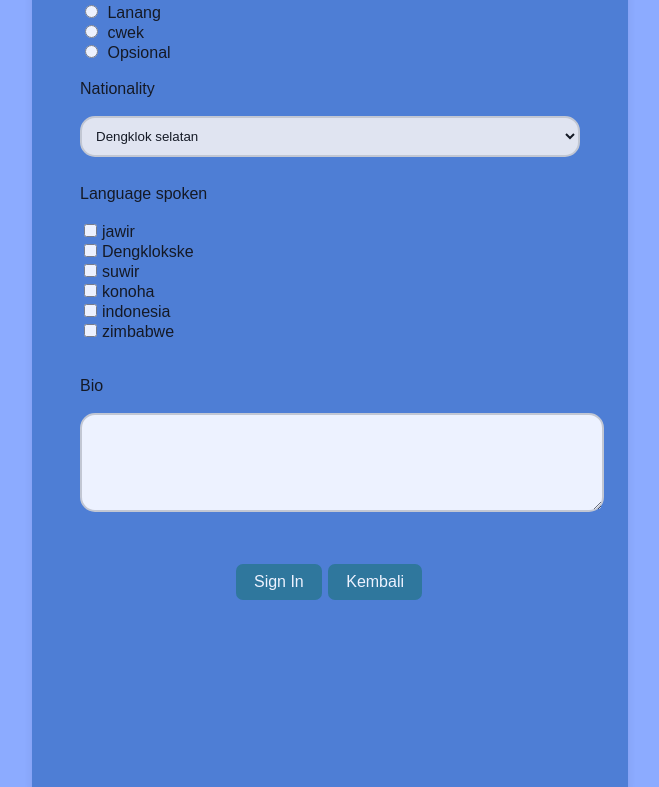
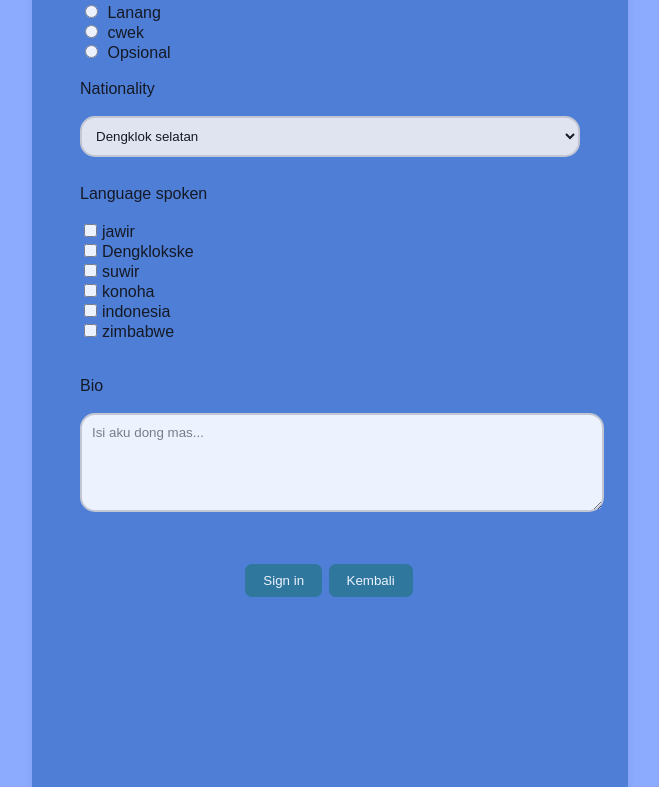
Before and after one commit to GhofarSyahrul/PWB-Tujuan_Pembelajaran_3.2, a plain HTML site: page form.html in a window 1280 px wide. Shown: the part 443-1230 px from the top of the page, without its empty margins (310-969 px from the left). Drawn offline with Linux system fonts and the light colour scheme.

Commit message:
update: button form

```diff
--- a/form.html
+++ b/form.html
@@ -60,25 +60,29 @@
         margin-right: 5px;
       }
 
-      /* input[type="submit"] {
-        background-color: #007bff;
+      input[type="submit"] {
+        text-decoration: none;
+        margin-right: 2px;
+        background-color: #1F6E8C;
         color: #fff;
-        padding: 10px 20px;
+        padding: 9px 18px;
         border: none;
         border-radius: 7px;
         cursor: pointer;
+        display: inline-block;
+        margin-top: 20px;
       }
 
       input[type="submit"]:hover {
-        background-color: #0056b3;
-      } */
+        background-color: #0E2954;
+      }
 
-      a {
+      /* a {
         text-decoration: none;
         margin-right: 2px;
       }
 
-      .signIn-button {
+       .signIn-button {
         background-color: #1F6E8C;
         color: #fff;
         padding: 9px 18px;
@@ -106,7 +110,7 @@
 
       .back-button:hover {
         background-color: #0E2954;
-      }
+      } */
 
       .btn-input {
         align-items: center;
@@ -124,11 +128,11 @@
     <h1>Buat account Baru</h1>
     <h2>Sign up form</h2>
     <br />
-    <form>
+    <form action="welcome.html" method="get">
       <label for="First-nama">First Name :</label><br /><br />
-      <input type="text" name="First-nama" id="First-nama" placeholder="Isi dulu bre"><br /><br />
+      <input type="text" name="First-nama" id="First-nama" placeholder="Isi dulu bre" required><br /><br />
       <label for="last-name">Last Name :</label><br /><br />
-      <input type="text" name="last-name" id="last-name" placeholder="Ini juga bre janlup">
+      <input type="text" name="last-name" id="last-name" placeholder="Ini juga bre janlup" required>
       <br /><br />
       <label for="gender">Gender</label><br /><br />
       <input type="radio" name="input-gender" id="gender-option1" />
@@ -156,12 +160,13 @@
       <input type="checkbox" name="bahasa" id="input-bahasa" />zimbabwe <br />
       <br /><br />
       <label for="bio-textarea">Bio</label><br /><br />
-      <textarea name="bio-textarea" id="bio" cols="30" rows="5" placeholder="Isi aku dong mas..." fixed>
-      </textarea>
+      <textarea name="bio-textarea" id="bio" cols="30" rows="5" placeholder="Isi aku dong mas..." fixed></textarea>
       <br /><br />
       <div class="btn-input">
-        <a href="welcome.html" class="signIn-button">Sign In</a>
-        <a href="index.html" class="back-button">Kembali</a>
+        <!-- <a href="welcome.html" class="signIn-button">Sign In</a>
+        <a href="index.html" class="back-button">Kembali</a> -->
+        <input type="submit" value="Sign in">
+        <input type="submit" value="Kembali">
       </div>
     </form>
   </body>
```
